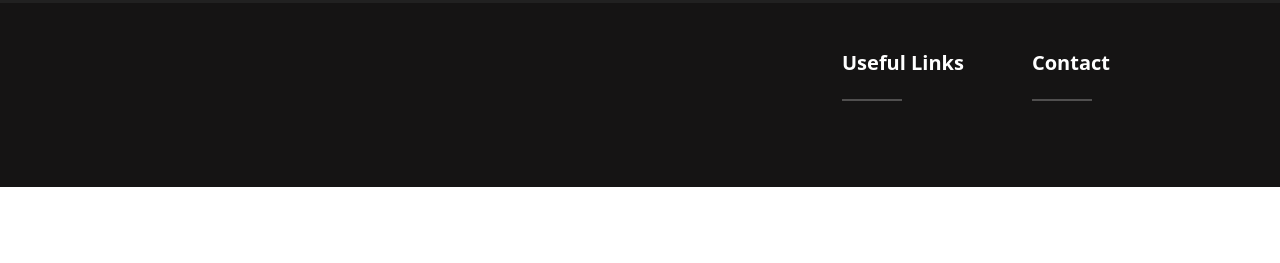
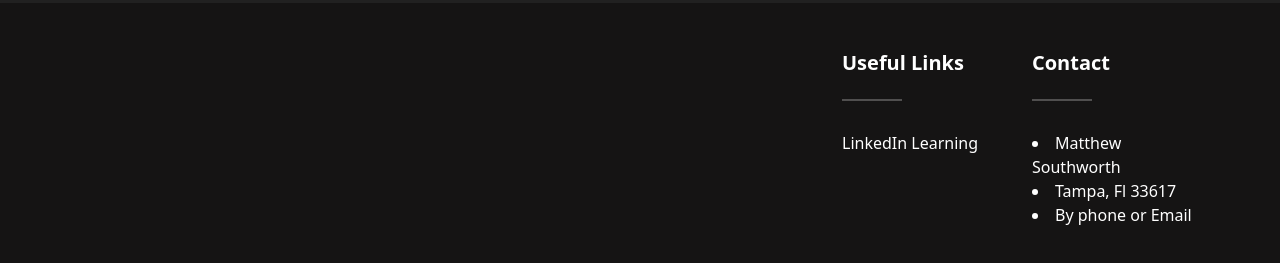
Before and after one commit to mdsouthworth1/mdsouthworth.github.io, a website: page index.html in a window 1280 px wide. Shown: the part 5592-5855 px from the top of the page. Before the commit the page ends 5779 px from the top, so only its background shows below. Drawn offline with nearby package versions, Linux system fonts and the light colour scheme; files that its build step writes are made by us from their sources.

Commit message:
Update index.html

```diff
--- a/index.html
+++ b/index.html
@@ -464,7 +464,7 @@ Even skilled roles such as programming and data management jobs are increasingly
         <h5 class="text-capitalize fw-bold">useful links</h5>
         <hr class="bg-white d-inline-block mb-4" style="width: 60px; height: 2px;">
         <ul class="list-inline campany-list">
-          <li><a href="#"></a></li>
+          <li><a href="https://www.linkedin.com/learning">LinkedIn Learning</a></li>
           <li><a href="#"></a></li>
           <li><a href="#"></a></li>
           <li><a href="#"></a></li>
@@ -473,7 +473,9 @@ Even skilled roles such as programming and data management jobs are increasingly
       <div class="col-12 col-sm-6 col-lg-2 mb-4 mx-auto">
         <h5 class="text-capitalize fw-bold">contact</h5>
         <hr class="bg-white d-inline-block mb-4" style="width: 60px; height: 2px;">
-
+        <li>Matthew Southworth</li>
+        <li>Tampa, Fl 33617</li>
+        <li>By phone or Email</li>
       </div>
     </div>
   </div>
```
